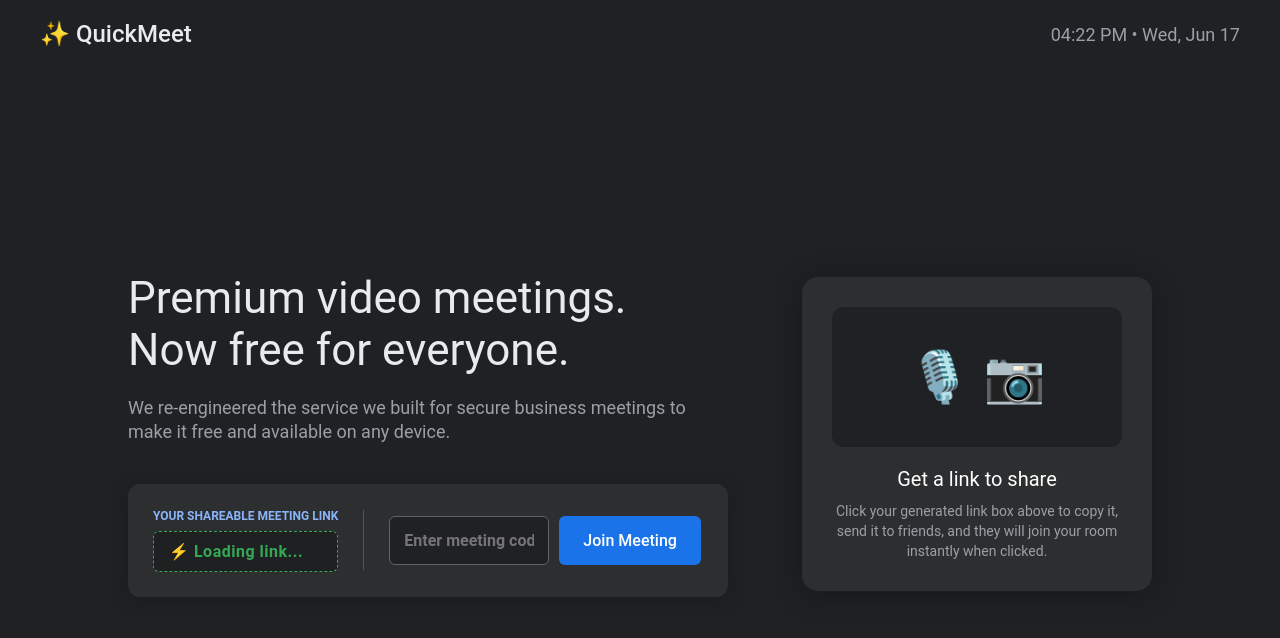
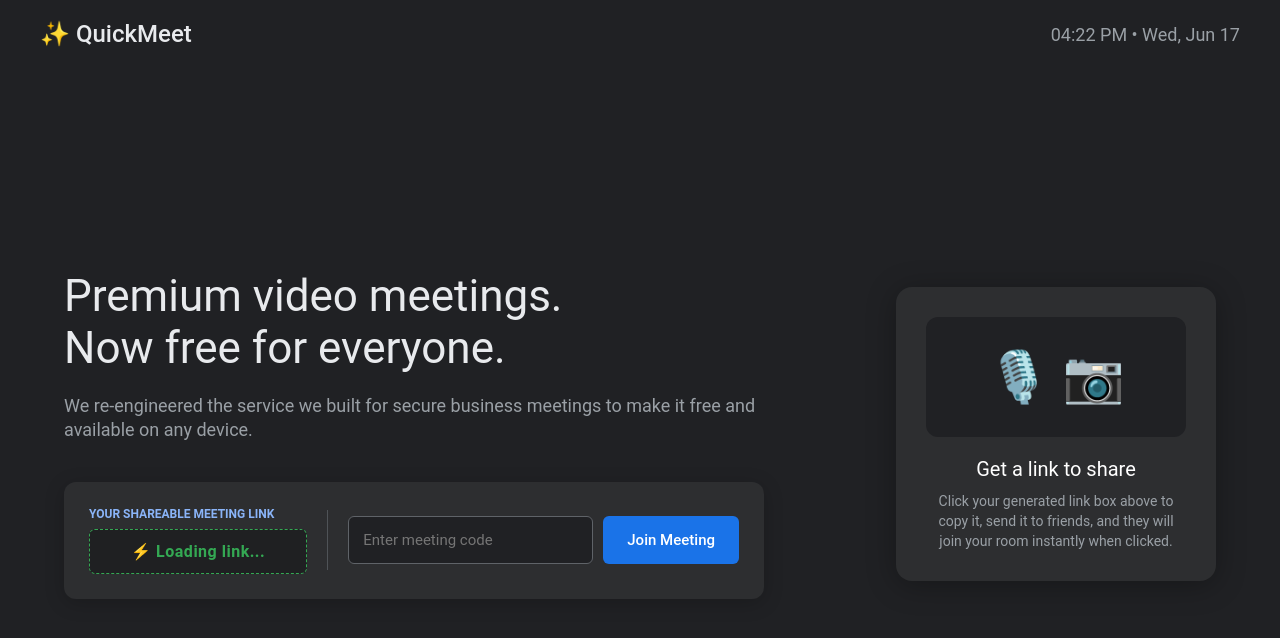
Before and after one commit to 4XW1N/meet, a plain HTML site: page index.html in a window 1280 px wide. Drawn offline with Linux system fonts and the light colour scheme; a script that the page names is missing.

Commit message:
Update style.css

```diff
--- a/style.css
+++ b/style.css
@@ -47,12 +47,13 @@ body {
     display: flex;
     align-items: center;
     justify-content: space-between;
-    padding: 0 10%;
-    gap: 50px;
+    padding: 0 5%;
+    gap: 40px;
 }
 
 .hero-left {
-    max-width: 600px;
+    flex: 1;
+    max-width: 700px;
 }
 
 .hero-left h1 {
@@ -73,11 +74,11 @@ body {
 /* Action Box Layout */
 .action-box {
     display: flex;
-    align-items: center;
+    flex-direction: column;
     background-color: #2d2e30;
     padding: 25px;
     border-radius: 12px;
-    gap: 25px;
+    gap: 20px;
     box-shadow: 0 4px 20px rgba(0,0,0,0.2);
 }
 
@@ -91,38 +92,39 @@ body {
 }
 
 .generated-code {
-    font-size: 24px;
+    font-size: 15px;
     font-weight: bold;
     letter-spacing: 0.5px;
     color: #34a853;
     background: #1f2022;
-    padding: 10px 15px;
+    padding: 12px 15px;
     border-radius: 6px;
     border: 1px dashed #34a853;
     word-break: break-all;
+    cursor: pointer;
+    text-align: center;
 }
 
 .divider-line {
-    width: 1px;
-    height: 60px;
+    width: 100%;
+    height: 1px;
     background-color: #4f5357;
 }
 
 .join-panel {
     display: flex;
     gap: 10px;
+    width: 100%;
 }
 
 .join-panel input {
     padding: 14px;
-    width: 160px;
-    text-align: center;
+    flex: 1;
     border-radius: 6px;
     border: 1px solid #5f6368;
     background-color: #202124;
     color: white;
-    font-size: 16px;
-    font-weight: bold;
+    font-size: 15px;
     outline: none;
 }
 
@@ -136,9 +138,10 @@ body {
     border-radius: 6px;
     background-color: #1a73e8;
     color: white;
-    font-size: 16px;
+    font-size: 15px;
     font-weight: 500;
     cursor: pointer;
+    white-space: nowrap;
     transition: background 0.2s;
 }
 
@@ -153,7 +156,7 @@ body {
 
 .carousel-card {
     background-color: #2d2e30;
-    width: 350px;
+    width: 320px;
     padding: 30px;
     border-radius: 16px;
     text-align: center;
@@ -162,7 +165,7 @@ body {
 
 .carousel-img-placeholder {
     font-size: 50px;
-    height: 140px;
+    height: 120px;
     display: flex;
     align-items: center;
     justify-content: center;
@@ -181,6 +184,25 @@ body {
     font-size: 14px;
     color: #9aa0a6;
     line-height: 20px;
+}
+
+/* Responsive adjustments for screens */
+@media (min-width: 768px) {
+    .action-box {
+        flex-direction: row;
+        align-items: center;
+    }
+    .divider-line {
+        width: 1px;
+        height: 60px;
+    }
+    .host-panel {
+        flex: 1;
+    }
+    .join-panel {
+        width: auto;
+        flex: 1;
+    }
 }
 
 /* ================= VIDEO CALL SCREEN STYLING ================= */
```
